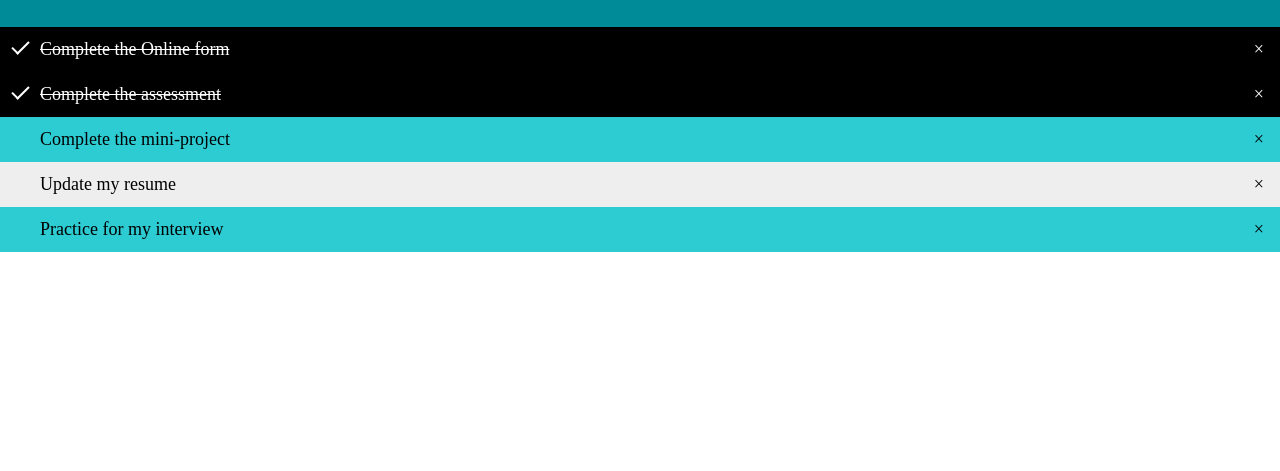
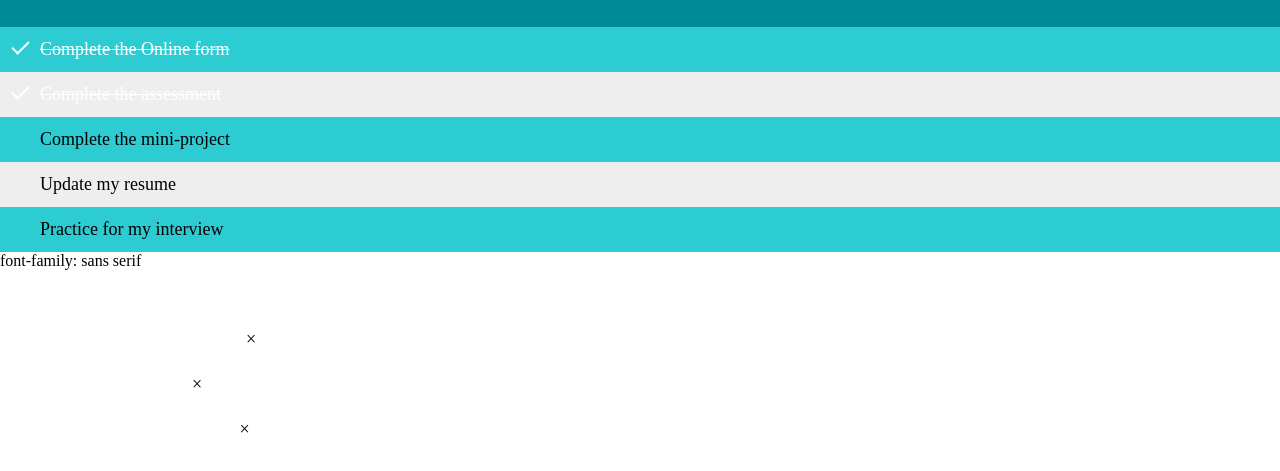
Before and after one commit to itcenterofexcellence/miniproject, a plain HTML site: page index.html in a window 1280 px wide. Shown: the part 111-582 px from the top of the page. Drawn offline with Linux system fonts and the light colour scheme.

Commit message:
joseph6886index.html
made changes to #5, #8, #9, and #10

```diff
--- a/index.html
+++ b/index.html
@@ -45,7 +45,7 @@ ul li:hover {
 }
 
 /* On click, add a background color and strike out text */
-ul li.checked {
+ul li.checked {"Are you sure you want to delete this task?"
   background: #000;
   color: #fff;
   text-decoration: line-through;
@@ -67,9 +67,9 @@ ul li.checked::before {
 
 /* Style the close button */
 .close {
-  position: absolute;
-  right: 0;
-  top: 0;
+  position: absolute;border - radius; 50%
+  right: 200px;
+  top: 200px;
   padding: 12px 16px 12px 16px
 }
 
@@ -194,6 +194,6 @@ function newElement() {
   }
 }
 </script>
-</body>
+</body>font-family: sans serif
 <!-- Create for intial code base https://www.w3schools.com -->
 </html>
```
